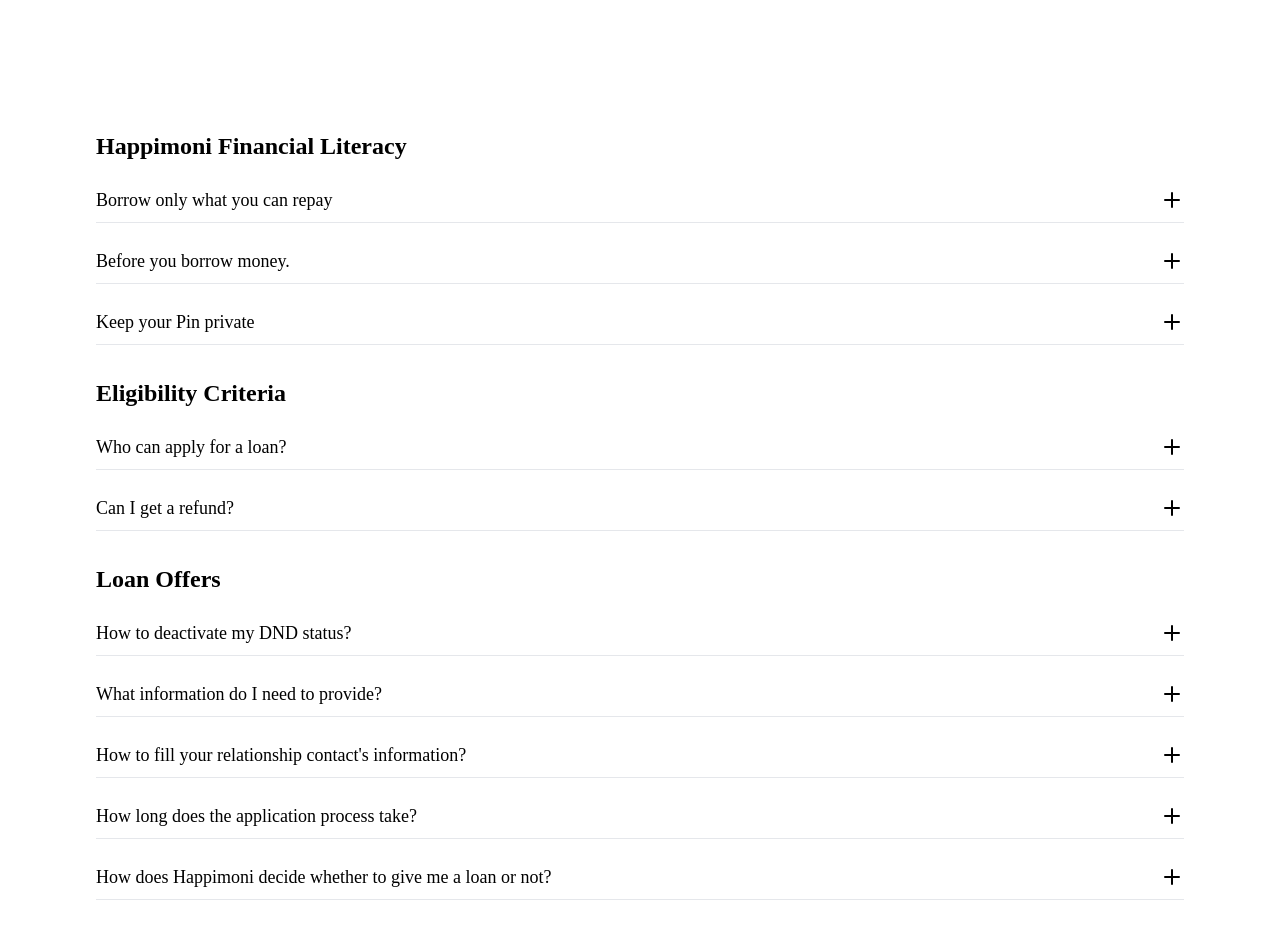
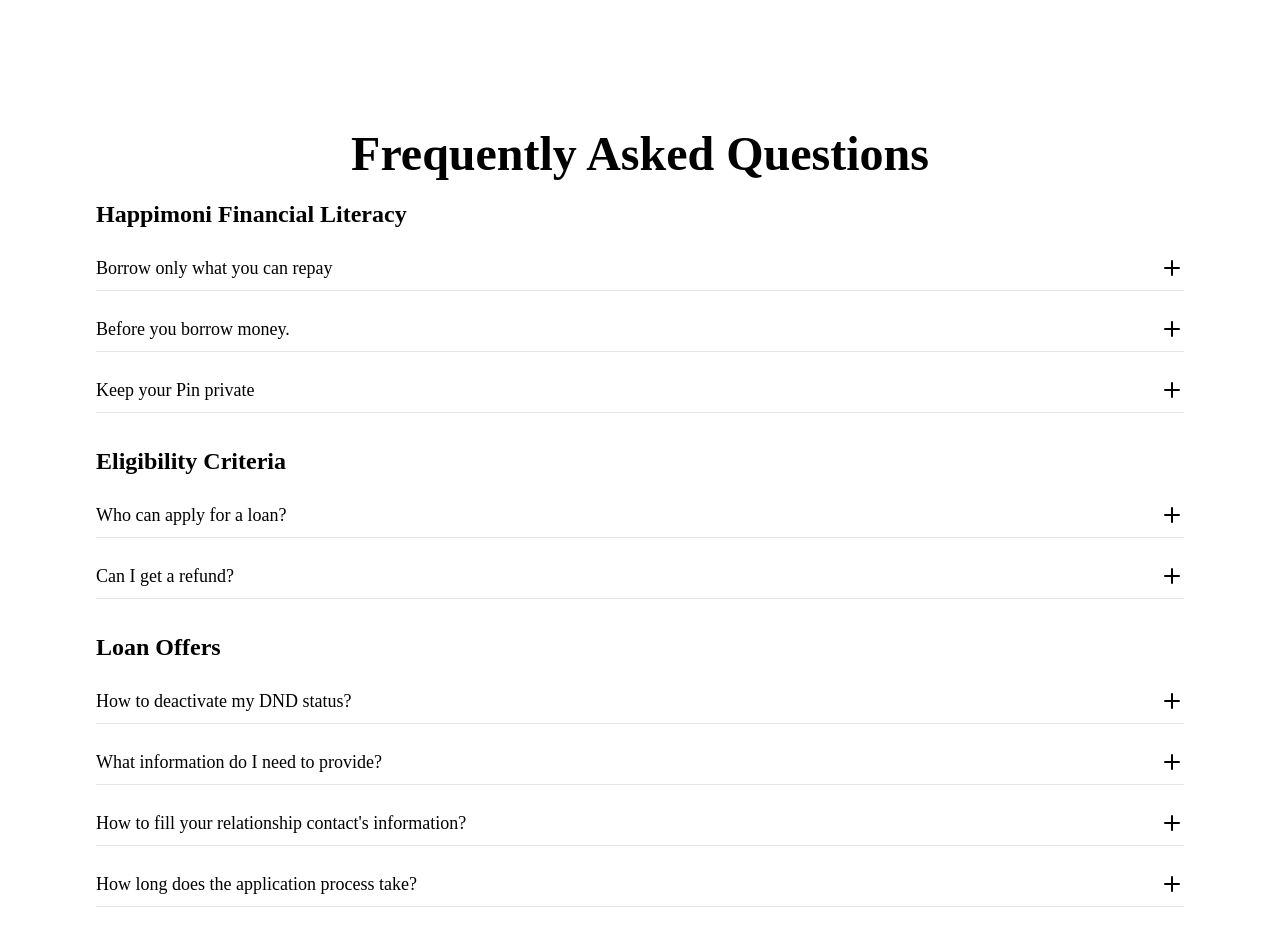
Before and after one commit to happimonidev/website, a Next.js app: page / in a window 1280 px wide. Shown: the part 3520-4447 px from the top of the page. Built offline with nearby package versions, Linux system fonts and the light colour scheme; what tailwindcss-animated would draw is missing.

Commit message:
add faq title

```diff
--- a/components/FaqSection.jsx
+++ b/components/FaqSection.jsx
@@ -176,6 +176,9 @@
   return (
     <Container>
       <div className="mt-10 px-4">
+        <h2 className="text-3xl md:text-5xl font-semibold text-center mb-5 animate-fade-up animate-once">
+          Frequently Asked Questions
+        </h2>
         {faqs.map((faqGroup, groupIndex) => (
           <div key={groupIndex} className="mb-8">
             <h2 className="text-2xl font-bold mb-4">{faqGroup.group}</h2>
```
